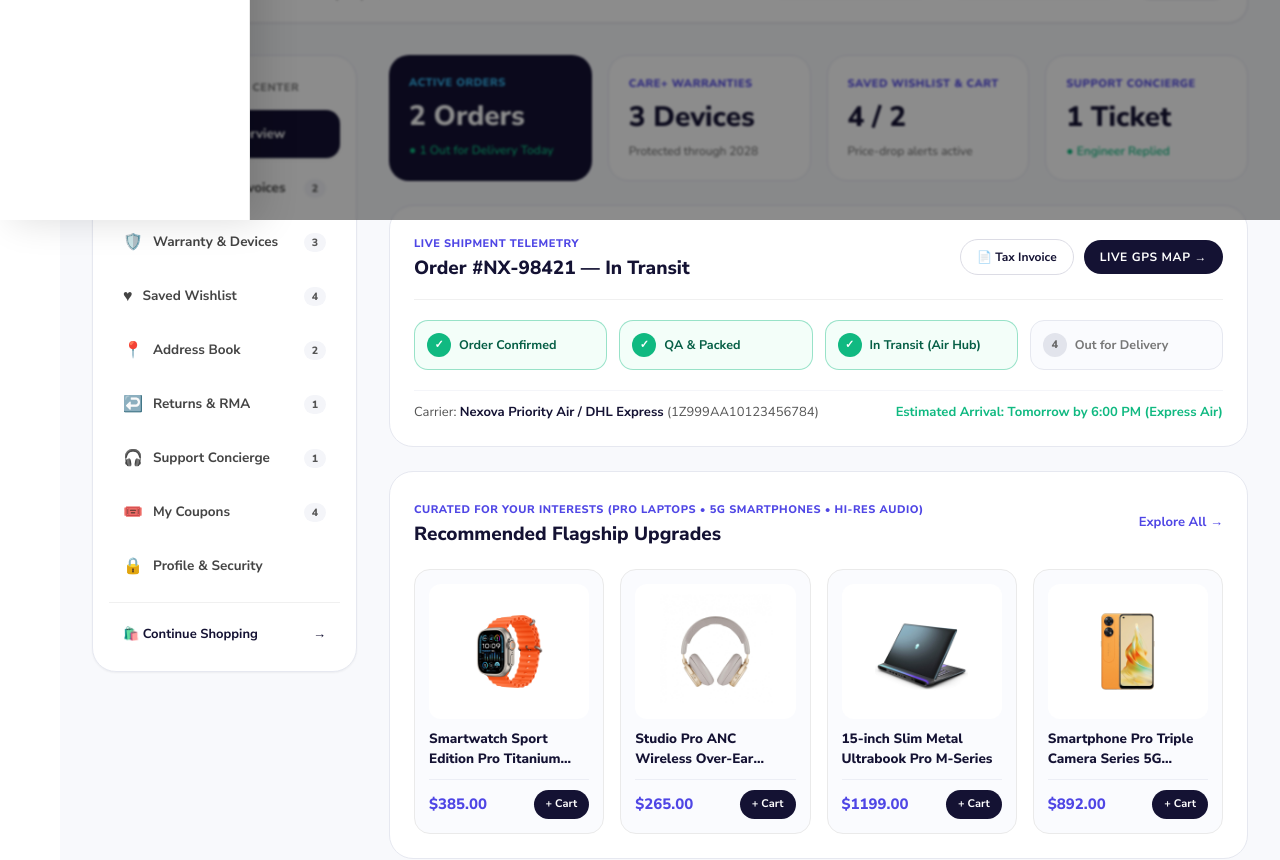
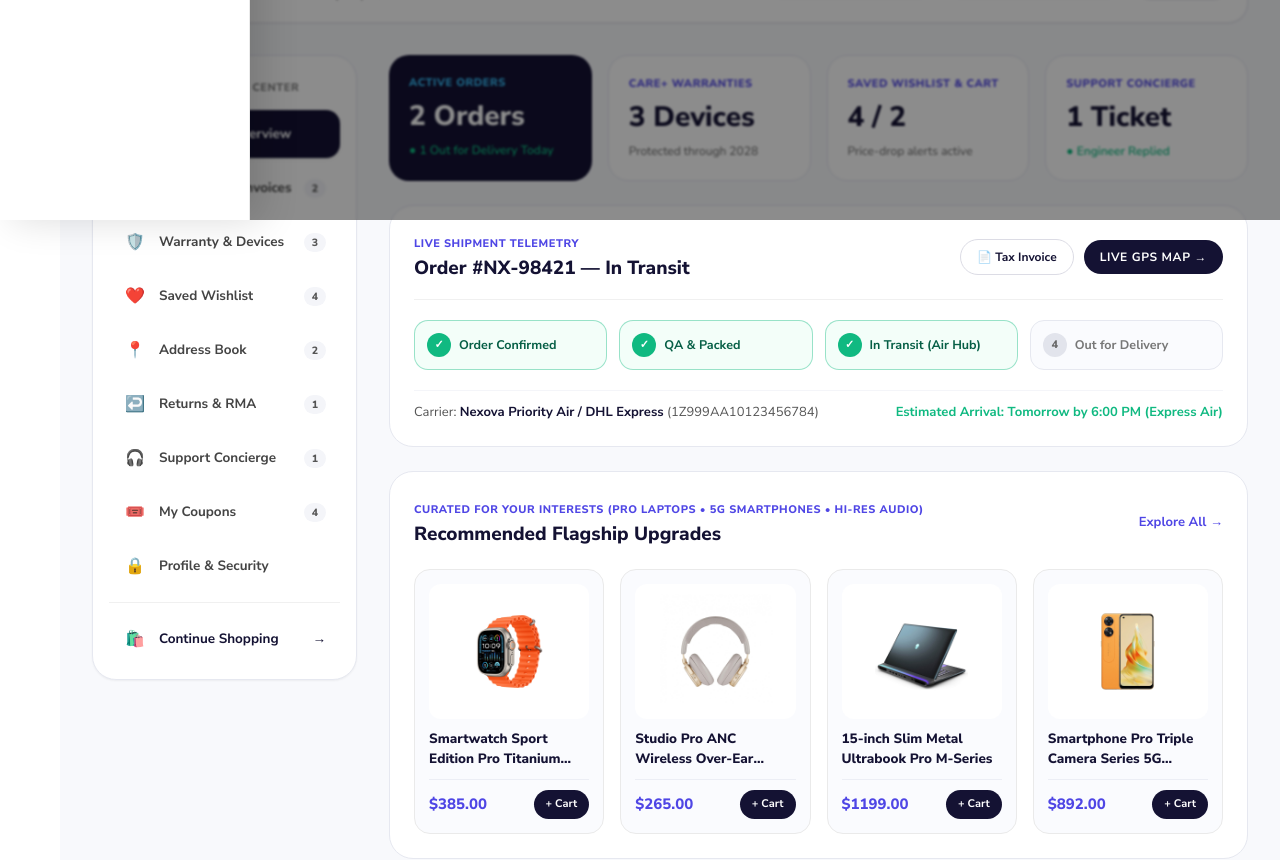
Before and after one commit to ser-name123/ecom, a Next.js app: page /account in a window 1280 px wide. Shown: the part 580-1440 px from the top of the page. Built offline with nearby package versions, Linux system fonts and the light colour scheme.

Commit message:
Align all Customer Panel sidebar icons and labels into a uniform vertical column

```diff
--- a/src/app/account/page.tsx
+++ b/src/app/account/page.tsx
@@ -288,7 +288,7 @@ export default function CustomerPanelPage() {
     { id: "overview", icon: "📊", label: "Dashboard Overview" },
     { id: "orders", icon: "📦", label: "My Orders & Invoices", badge: `${ordersList.length}` },
     { id: "warranties", icon: "🛡️", label: "Warranty & Devices", badge: `${devices.length}` },
-    { id: "wishlist", icon: "♥", label: "Saved Wishlist", badge: `${wishlistCount}` },
+    { id: "wishlist", icon: "❤️", label: "Saved Wishlist", badge: `${wishlistCount}` },
     { id: "addresses", icon: "📍", label: "Address Book", badge: `${addresses.length}` },
     { id: "returns", icon: "↩️", label: "Returns & RMA", badge: `${rmaList.length}` },
     { id: "tickets", icon: "🎧", label: "Support Concierge", badge: `${tickets.length}` },
@@ -383,13 +383,15 @@ export default function CustomerPanelPage() {
                       : "text-[#444444] hover:bg-[#eef2ff] hover:text-[#4f46e5]"
                   }`}
                 >
-                  <span className="flex items-center gap-2.5 truncate">
-                    <span className="text-[16px]">{item.icon}</span>
+                  <span className="flex items-center gap-3 min-w-0">
+                    <span className="w-6 h-6 inline-flex items-center justify-center shrink-0 text-[16px] leading-none">
+                      {item.icon}
+                    </span>
                     <span className="truncate">{item.label}</span>
                   </span>
                   {item.badge && (
                     <span
-                      className={`px-2 py-0.5 rounded-full text-[10.5px] font-extrabold ${
+                      className={`px-2 py-0.5 rounded-full text-[10.5px] font-extrabold shrink-0 ${
                         active
                           ? "bg-[#4f46e5] text-white"
                           : "bg-[#f4f5f9] text-[#555555]"
@@ -406,10 +408,15 @@ export default function CustomerPanelPage() {
             <div className="pt-3 mt-3 border-t border-[#f0f0f0] space-y-1">
               <Link
                 href="/shop"
-                className="flex items-center justify-between px-3.5 py-2.5 rounded-[12px] text-[13px] font-bold text-[#141233] hover:bg-[#f4f5f9] transition-colors"
+                className="w-full flex items-center justify-between px-3.5 py-3 rounded-[14px] text-[13.5px] font-bold text-[#141233] hover:bg-[#f4f5f9] transition-colors"
               >
-                <span>🛍️ Continue Shopping</span>
-                <span>→</span>
+                <span className="flex items-center gap-3 min-w-0">
+                  <span className="w-6 h-6 inline-flex items-center justify-center shrink-0 text-[16px] leading-none">
+                    🛍️
+                  </span>
+                  <span className="truncate">Continue Shopping</span>
+                </span>
+                <span className="shrink-0">→</span>
               </Link>
             </div>
           </aside>
```
